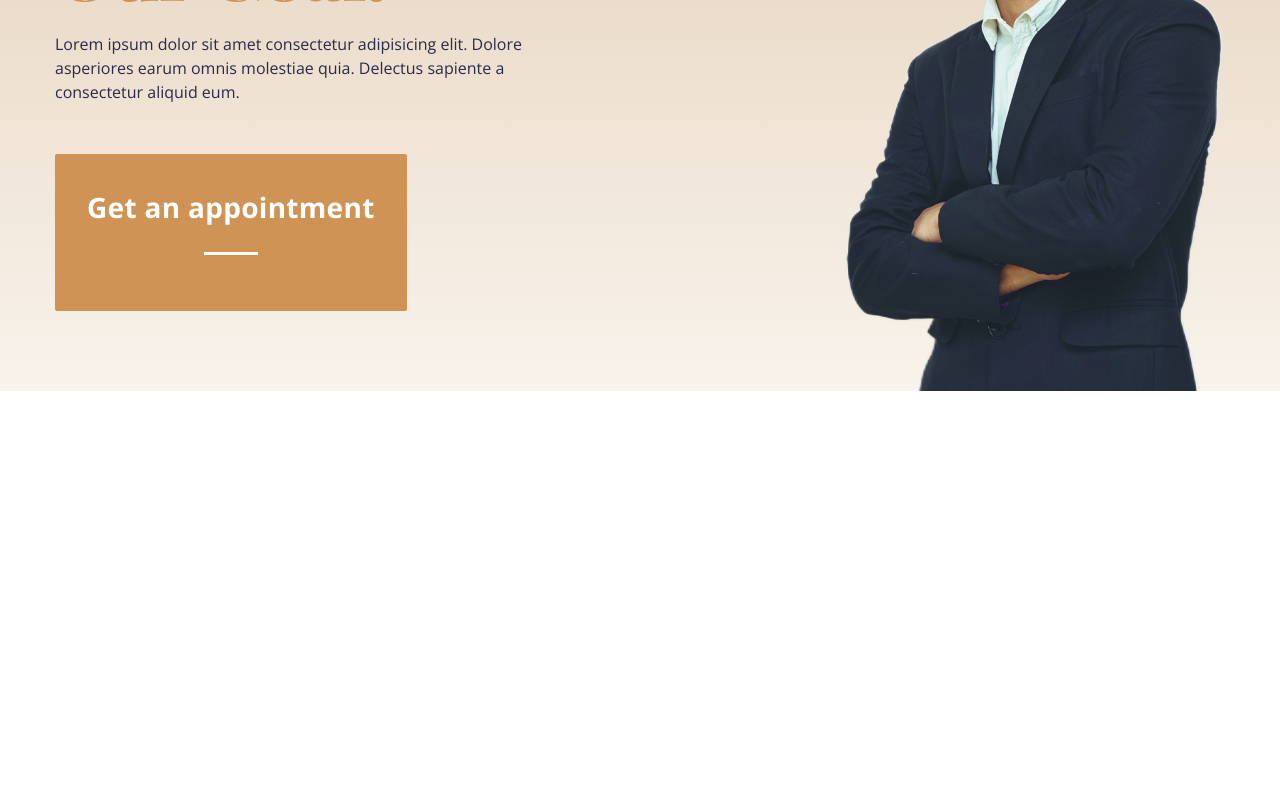
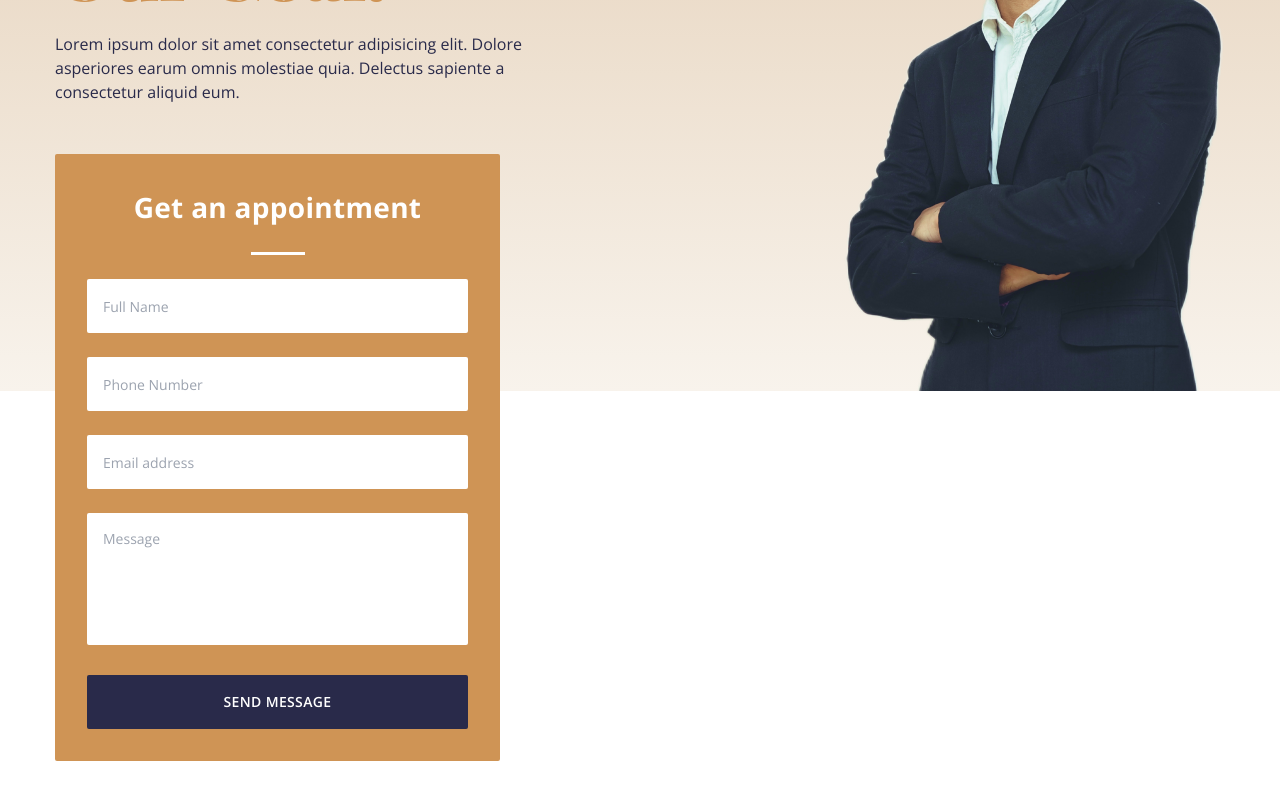
Before and after one commit to code-Gambler/sbhasin-law-firm, a React (Create React App) app: page / in a window 1280 px wide. Shown: the part 362-1162 px from the top of the page. Built offline with nearby package versions, Linux system fonts and the light colour scheme.

Commit message:
Added appointment form

```diff
--- a/src/components/Appointment.js
+++ b/src/components/Appointment.js
@@ -6,7 +6,13 @@ const Appointment = () => {
         <h3 className='text-white text-[28px] font-bold tracking-[0.3px] text-center'>Get an appointment</h3>
         <div className='w-[54px] h-[3px] bg-white my-6 mx-auto'></div>
         {/* form */}
-        <div className='space-y-[24px]'></div>
+        <div className='space-y-[24px]'>
+          <input className='form-control' placeholder='Full Name' type="text" />
+          <input className='form-control' placeholder='Phone Number' type="text" />
+          <input className='form-control' placeholder='Email address' type="email" />
+          <textarea className='resize-none w-full h-[132px] outline-none rounded-sm p-4 font-body text-sm text-gray focus:ring-1 focus:ring-primary form-control' placeholder='Message' rows='5'></textarea>
+          <button className='btn bg-primary hover:bg-primary-hover transition-all'>Send message</button>
+        </div>
     </div>
   )
 }
```
